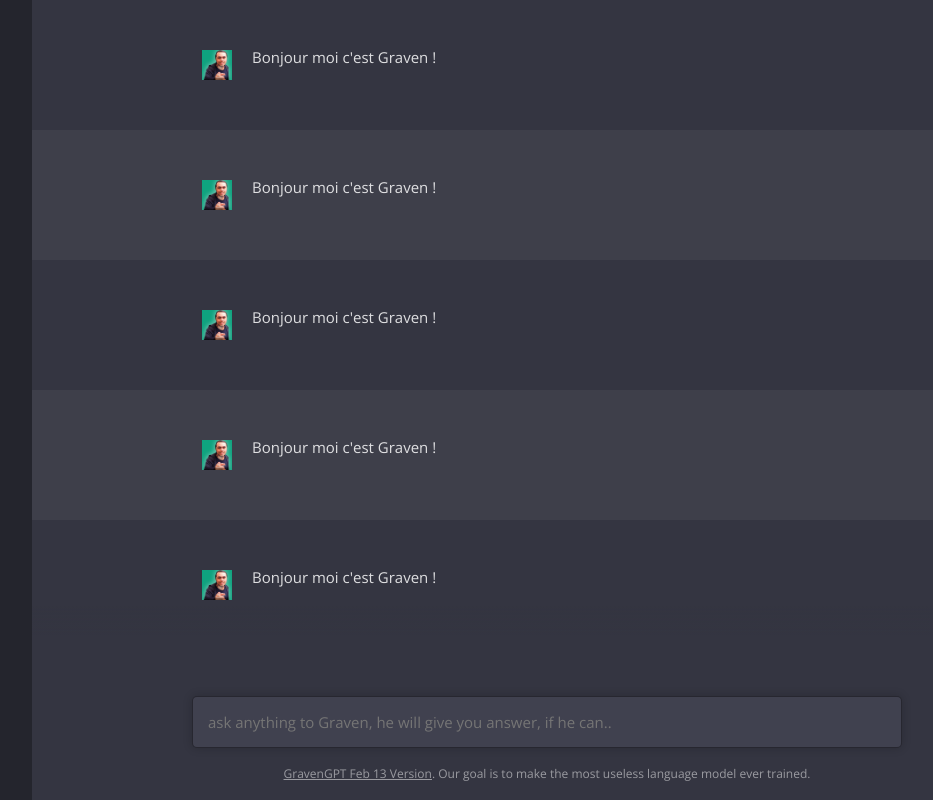
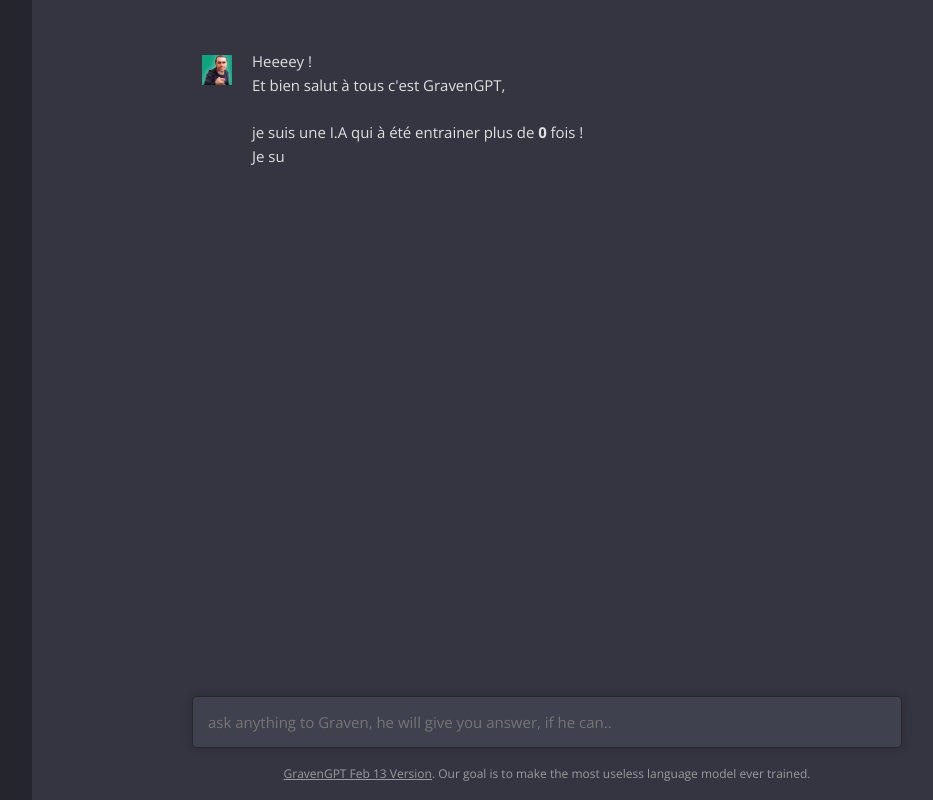
Before and after one commit to ermos/gravengpt, a Vue app: page / in a window 1280 px wide. Shown: the whole page, without its empty margins (218-1151 px from the left). Built offline with nearby package versions, Linux system fonts and the light colour scheme.

Commit message:
feat: add store + typing effect

```diff
--- a/src/App.vue
+++ b/src/App.vue
@@ -1,6 +1,22 @@
 <script setup>
 import HistoryBar from "./components/HistoryBar.vue";
 import Conversation from "./components/Conversation.vue";
+import {onMounted} from "vue";
+import {useConversationStore} from "./stores/conversation.js";
+
+const conversation = useConversationStore();
+
+onMounted(() => {
+  conversation.send(
+      "graven",
+      "Heeeey !<br>" +
+      "Et bien salut à tous c'est GravenGPT,<br><br>" +
+      "je suis une I.A qui à été entrainer plus de <b>0</b> fois !<br>" +
+      "Je suis donc capable de répondre à aucune de tes questions 😃<br><br>" +
+      "Vas-y, pose moi n'importe quel question et tu verras !",
+      true,
+  );
+})
 </script>
 
 <template>
--- a/src/components/Conversation.vue
+++ b/src/components/Conversation.vue
@@ -2,10 +2,12 @@
 import Message from "./Message.vue";
 import {nextTick, ref, watch} from "vue";
 import WriteForm from "./WriteForm.vue";
+import {useConversationStore} from "../stores/conversation.js";
 
+const conversation = useConversationStore();
 const scroll = ref();
 
-watch(() => {}, () => {
+watch(conversation.messages, () => {
   nextTick(() => {
     if (scroll.value.scrollTop + scroll.value.clientHeight !== scroll.value.scrollHeight) {
       scroll.value.scrollTop = scroll.value.scrollHeight;
@@ -19,7 +21,7 @@
   <div class="conversation__messages">
     <div ref="scroll" class="conversation__messages--wrapper">
       <TransitionGroup name="conversation-slide">
-        <message v-for="i in 10" />
+        <message v-for="(content, i) in conversation.messages" :key="i" :content="content" />
       </TransitionGroup>
     </div>
     <div class="conversation__messages--shadow"></div>
--- a/src/components/Message.vue
+++ b/src/components/Message.vue
@@ -1,12 +1,14 @@
 <script setup>
-
+const props = defineProps({
+  content: {}
+})
 </script>
 
 <template>
 <div class="message">
   <div class="message__content">
-    <img class="message__avatar" src="/images/graven.jpg" alt="it's graven !" width="269" height="269" />
-    <p class="message__text">Bonjour moi c'est Graven !</p>
+    <img class="message__avatar" :src="`/images/${props.content.author}.jpg`" alt="it's graven !" width="269" height="269" />
+    <p class="message__text" v-html="props.content.message" />
   </div>
 </div>
 </template>
@@ -27,11 +29,19 @@
     width: 30px;
     height: 30px;
     margin: var(--spacing-little);
+    margin-top: 15px;
   }
 
   &__text {
     margin: var(--spacing-little);
     font-size: 1.5rem;
+    letter-spacing: -0.03px;
+    text-rendering: optimizeLegibility;
+    line-height: 1.58;
+
+    b {
+      font-weight: 700;
+    }
   }
 }
 </style>
--- a/src/components/WriteForm.vue
+++ b/src/components/WriteForm.vue
@@ -1,11 +1,28 @@
 <script setup>
+import {reactive} from "vue";
+import {useConversationStore} from "../stores/conversation.js";
 
+const conversation = useConversationStore();
+
+const data = reactive({
+  message: "",
+});
+
+function handleSend() {
+  conversation.send("graven", data.message, false);
+  data.message = "";
+}
 </script>
 
 <template>
   <div class="write-form">
     <div class="write-form__input">
-      <input type="text" placeholder="ask anything to Graven, he will give you answer, if he can.." />
+      <input
+          type="text"
+          placeholder="ask anything to Graven, he will give you answer, if he can.."
+          v-model="data.message"
+          @keydown.enter="handleSend"
+      />
     </div>
     <p class="write-form__info">
       <a href="https://github.com/ermos/gravengpt">GravenGPT Feb 13 Version</a>.
--- /dev/null
+++ b/src/stores/conversation.js
@@ -0,0 +1,33 @@
+import {defineStore} from "pinia";
+
+export const useConversationStore = defineStore('conversation', {
+    state: () => ({
+        messages: [],
+        isProcess: true,
+    }),
+    getters: {
+    },
+    actions: {
+        send(author, message, withTypeEffect = false) {
+            this.messages.push({
+                author: author,
+                message: withTypeEffect ? "" : message,
+            });
+
+            if (withTypeEffect) {
+                this.typingEffect(this.messages.length-1, message);
+            }
+        },
+        typingEffect(key, message) {
+            message = message.trim();
+
+            let letters = message.split("");
+            let nextTimer = 0;
+
+            letters.forEach(letter => {
+                nextTimer = nextTimer + 40
+                setTimeout(() => this.messages[key].message += letter, nextTimer)
+            })
+        }
+    }
+});
```
